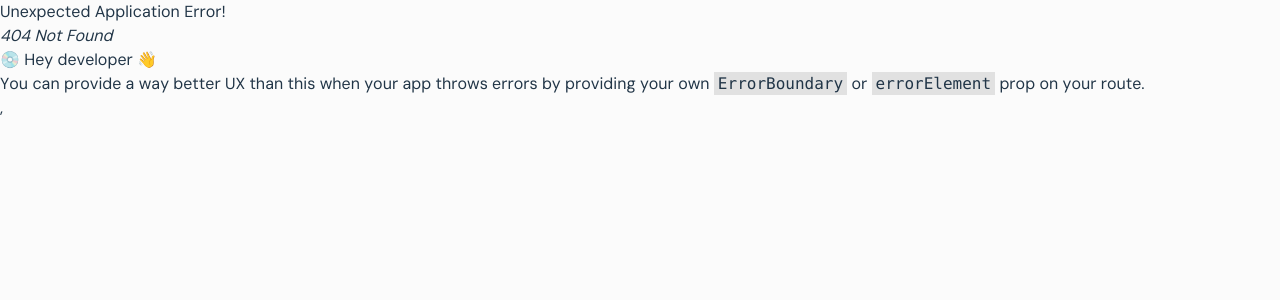
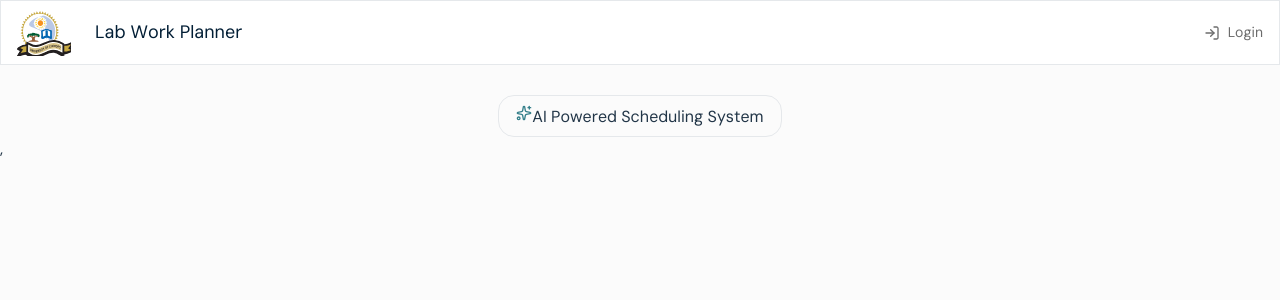
Before and after one commit to mothibimalebana/lab-work-planner, a React (Vite) app: page /Home in a window 1280 px wide. Before the commit this address had no page. Shown: the top 300 px of the page. Built offline with nearby package versions, Linux system fonts and the light colour scheme.

Commit message:
style: navbar has been styled to match design

```diff
--- a/package.json
+++ b/package.json
@@ -12,6 +12,7 @@
   },
   "dependencies": {
     "@tailwindcss/vite": "^4.1.17",
+    "gsap": "^3.13.0",
     "react": "^19.2.0",
     "react-dom": "^19.2.0",
     "react-router": "^7.9.6",
--- a/src/assets/svg/SVG.tsx
+++ b/src/assets/svg/SVG.tsx
@@ -158,3 +158,24 @@ export const salaryMilestone = (hours: number) => {
             <rect width={ hours * 9.375} height="6" rx="3" fill="#337E89"/>
           </svg>)
 }
+
+export const logOut: SVG = {
+  name: "log-out",
+  element:
+    <svg xmlns="http://www.w3.org/2000/svg" width="16" height="16" viewBox="0 0 16 16" fill="none">
+      <path d="M6.66675 11.3334L10.0001 8.00008L6.66675 4.66675" stroke="#6C6C6C" stroke-width="1.33333" stroke-linecap="round" stroke-linejoin="round"/>
+      <path d="M10 8H2" stroke="#6C6C6C" stroke-width="1.33333" stroke-linecap="round" stroke-linejoin="round"/>
+      <path d="M10 2H12.6667C13.0203 2 13.3594 2.14048 13.6095 2.39052C13.8595 2.64057 14 2.97971 14 3.33333V12.6667C14 13.0203 13.8595 13.3594 13.6095 13.6095C13.3594 13.8595 13.0203 14 12.6667 14H10" stroke="#6C6C6C" stroke-width="1.33333" stroke-linecap="round" stroke-linejoin="round"/>
+  </svg>
+}
+
+export const aiLogo: SVG = {
+  name: "AI logo",
+  element:
+  <svg xmlns="http://www.w3.org/2000/svg" width="16" height="16" viewBox="0 0 16 16" fill="none">
+  <path d="M7.34472 1.87605C7.37328 1.72312 7.45443 1.58499 7.57412 1.4856C7.6938 1.3862 7.84447 1.33179 8.00005 1.33179C8.15563 1.33179 8.3063 1.3862 8.42599 1.4856C8.54567 1.58499 8.62682 1.72312 8.65538 1.87605L9.35605 5.58138C9.40581 5.84482 9.53383 6.08713 9.7234 6.2767C9.91297 6.46627 10.1553 6.59429 10.4187 6.64405L14.1241 7.34472C14.277 7.37328 14.4151 7.45443 14.5145 7.57412C14.6139 7.6938 14.6683 7.84447 14.6683 8.00005C14.6683 8.15563 14.6139 8.3063 14.5145 8.42599C14.4151 8.54567 14.277 8.62682 14.1241 8.65538L10.4187 9.35605C10.1553 9.40581 9.91297 9.53383 9.7234 9.7234C9.53383 9.91297 9.40581 10.1553 9.35605 10.4187L8.65538 14.1241C8.62682 14.277 8.54567 14.4151 8.42599 14.5145C8.3063 14.6139 8.15563 14.6683 8.00005 14.6683C7.84447 14.6683 7.6938 14.6139 7.57412 14.5145C7.45443 14.4151 7.37328 14.277 7.34472 14.1241L6.64405 10.4187C6.59429 10.1553 6.46627 9.91297 6.2767 9.7234C6.08713 9.53383 5.84482 9.40581 5.58138 9.35605L1.87605 8.65538C1.72312 8.62682 1.58499 8.54567 1.4856 8.42599C1.3862 8.3063 1.33179 8.15563 1.33179 8.00005C1.33179 7.84447 1.3862 7.6938 1.4856 7.57412C1.58499 7.45443 1.72312 7.37328 1.87605 7.34472L5.58138 6.64405C5.84482 6.59429 6.08713 6.46627 6.2767 6.2767C6.46627 6.08713 6.59429 5.84482 6.64405 5.58138L7.34472 1.87605Z" stroke="#337E89" stroke-width="1.33333" stroke-linecap="round" stroke-linejoin="round"/>
+  <path d="M13.3333 1.33325V3.99992" stroke="#337E89" stroke-width="1.33333" stroke-linecap="round" stroke-linejoin="round"/>
+  <path d="M14.6667 2.66675H12" stroke="#337E89" stroke-width="1.33333" stroke-linecap="round" stroke-linejoin="round"/>
+  <path d="M2.66659 14.6667C3.40297 14.6667 3.99992 14.0697 3.99992 13.3333C3.99992 12.597 3.40297 12 2.66659 12C1.93021 12 1.33325 12.597 1.33325 13.3333C1.33325 14.0697 1.93021 14.6667 2.66659 14.6667Z" stroke="#337E89" stroke-width="1.33333" stroke-linecap="round" stroke-linejoin="round"/>
+</svg>
+}
--- a/src/components/Breadcrumbs.tsx
+++ b/src/components/Breadcrumbs.tsx
@@ -64,7 +64,7 @@ const BreadCrumbs = ({ hours = 0, rate = 36.5, setMode, mode }: BreadCrumbsProps
                 </div>
             </div>
             <div className="chips flex items-center mt-3 justify-between">
-                <div className="attendanceChips">
+                <div className="Chips">
                     {
                     mode === 'Lab Assistant' ?
                     (<div className="present rounded-sm flex bg-[#F8F8F9] border border-solid border-[#E5E8EB] p-2 items-center gap-0.5">
@@ -82,7 +82,7 @@ const BreadCrumbs = ({ hours = 0, rate = 36.5, setMode, mode }: BreadCrumbsProps
                     }
                 </div>
                 <div className="mode items-center">
-                    <div onClick={changeMode} className="mode rounded-sm flex bg-[#F8F8F9] border border-solid border-[#E5E8EB] p-2 items-center gap-0.5">
+                    <div onClick={changeMode} className="mode cursor-pointer rounded-sm flex bg-[#F8F8F9] border border-solid border-[#E5E8EB] p-2 items-center gap-0.5">
                         <p>{mode}</p>
                         <div className="dropDown">{dropDownIcon.element}</div>
                     </div>
--- a/src/main.tsx
+++ b/src/main.tsx
@@ -5,6 +5,7 @@ import { RouterProvider } from "react-router/dom";
 import './index.css'
 import App from './App.tsx'
 import Timetable from './pages/Timetable.tsx';
+import LandingPage from './pages/LandingPage.tsx';
 
 const router = createBrowserRouter([
   {
@@ -17,6 +18,10 @@ const router = createBrowserRouter([
       }
     ]
   },
+  {
+    path: "/Home",
+    element: <LandingPage/>,
+  }
 ]);
 
 createRoot(document.getElementById('root')!).render(
--- /dev/null
+++ b/src/pages/LandingPage.tsx
@@ -0,0 +1,32 @@
+import { aiLogo, logOut, universityIcon } from "../assets/svg/SVG"
+
+const LandingPage = () => {
+    return (
+        <div className="landing-page">
+                <div className="nav flex border bg-[#FFF] p-[0.5rem_1rem] border-solid border-[#E5E8EB] justify-between">
+                    <div className="left flex gap-6">
+                        {universityIcon.element}
+                        <p className="flex items-center text-[1.125rem] text-[#021E35]">Lab Work Planner</p>
+                    </div>
+                    <div className="right flex gap-2 items-center">
+                        {logOut.element}
+                        <p className="text-[#6C6C6C] text-[0.875rem]">Login</p>
+                    </div>
+                </div>
+            <div className="header flex justify-center mt-7.5">
+                <div className="breadCrumbs flex w-fit h-10.5 rounded-2xl border border-solid border-[#E5E8EB] bg-[rgba(142_184_190_0.20)] p-[0.5625rem_1.0625rem]">
+                    {aiLogo.element}
+                    <p>AI Powered Scheduling System</p>
+                </div>
+            </div>
+            <div className="main">
+
+            </div>
+            <div className="footer">
+
+            </div>
+        </div>
+    )
+}
+
+export default LandingPage
```
Also changed, not shown: 1 other file (tests, documents, lock files or other folders).
